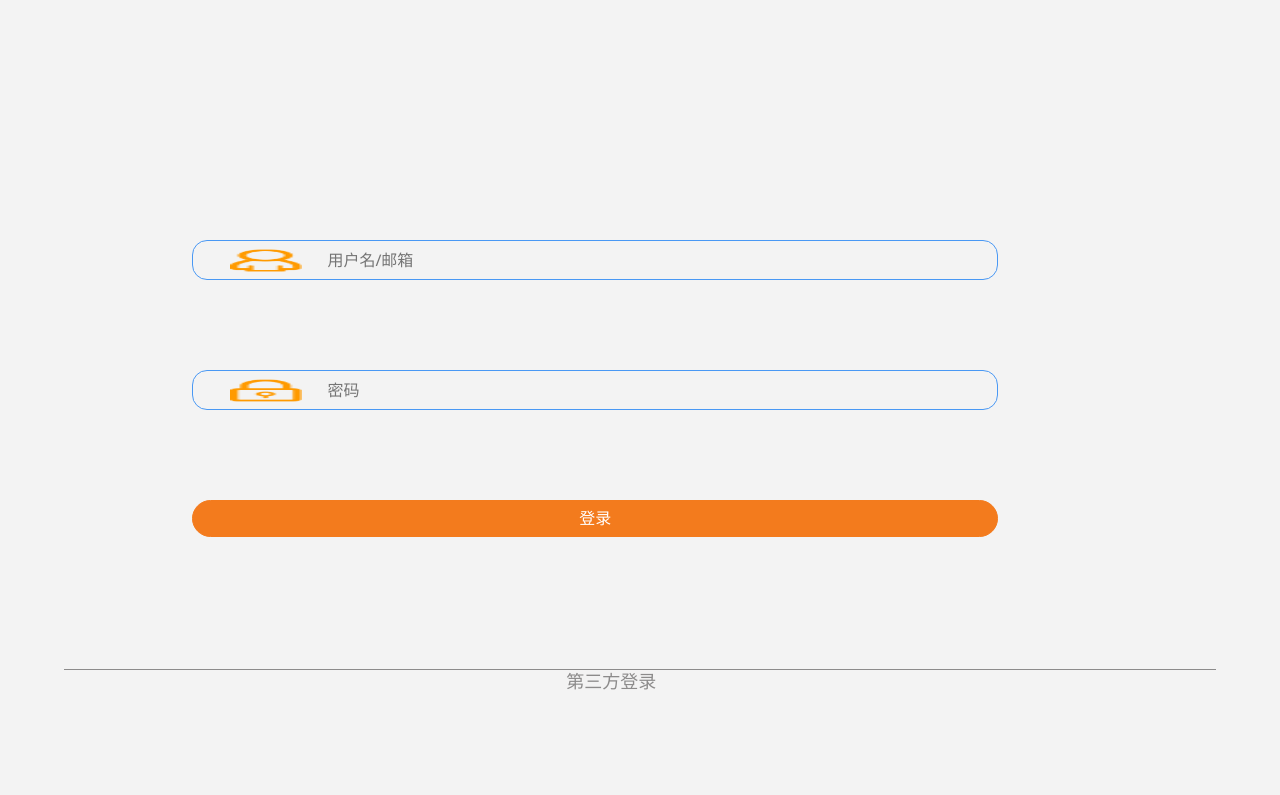
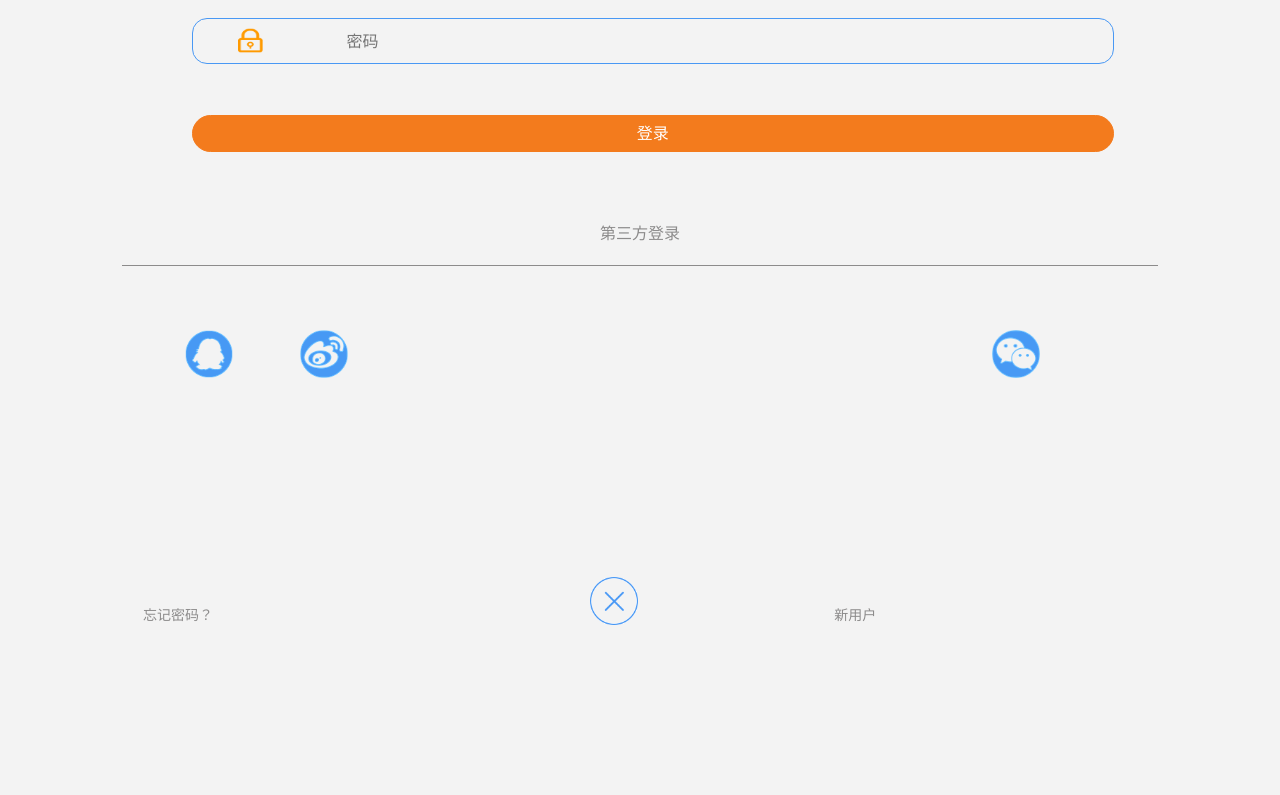
Before and after one commit to huang2a/longguo-app, a plain HTML site: page login.html in a window 1280 px wide. Shown: the part 473-1268 px from the top of the page. After the commit the page ends 1104 px from the top, so only its background shows below. Drawn offline with Linux system fonts and the light colour scheme.

Commit message:
修改登录注册模块

```diff
--- a/assets/css/app.css
+++ b/assets/css/app.css
@@ -161,25 +161,30 @@ padding-left: 1.6rem;
 /*登录注册*/
 .logo{
     width: 70%;
-    height: 10%;
-    margin: 20% auto;
+    height: 50%;
+    position: relative;
+    left: 15%;
+    margin-top: 5%;
     display: block;
 }
 .logo img{
     width: 80%;
-    height: 80%;
+    height: auto;
 }
 .login{
-    width: 70%;
+    width: 80%;
     height: auto;
     display: block;
-    margin: 10% auto;
+    position: relative;
+    left: 15%;
+    margin-top: 10%;
     overflow: hidden;
 }
 .login input {
     width: 90%;
-    height: 4rem;
-    margin-bottom: 10%;
+    height: 4.6rem;
+    display: block;
+    margin-bottom: 5%;
     border: 1px solid #4998f4;
     border-radius: 1.5rem;
     -moz-border-radius: 1.5rem;
@@ -187,13 +192,13 @@ padding-left: 1.6rem;
 }
 .usename{
     background: url(../images/usename-icon.png) 5% no-repeat;
-    -moz-background-size: 9% 60%;
-    background-size: 9% 60%;
+    -moz-background-size: 2.5rem 2.5rem;
+    background-size: 2.5rem 2.5rem;
 }
 .keyword{
     background: url(../images/keyword-icon.png) 5% no-repeat;
-    -moz-background-size: 9% 60%;
-    background-size: 9% 60%;
+    -moz-background-size: 2.5rem 2.5rem;
+    background-size: 2.5rem 2.5rem;
 }
 .logclick{
     width: 90%;
@@ -202,32 +207,36 @@ padding-left: 1.6rem;
 }
 .third-party{
     width: 90%;
-    margin: 0.5% auto;
-    border-top: 1px solid #8c8b8b;
-    margin-top: 1%;
+    position: relative;
+    left: 5%;
+    margin-top: 5%;
 }
 .third-head{
     display: inline-block;
     position: relative;
-    top: -10%;
-    left: 30%;
-    width: 35%;
-    font-size: 1.8rem;
+    width: 90%;
+    left: 5%;
+    font-size: 1.6rem;
     line-height: 1.8rem;
     text-align: center;
     background: #f3f3f3;
+    padding-bottom: 2%;
+    border-bottom: 1px solid #8c8b8b;
 }
 .third-icon{
     display: block;
-    margin-top: 0.6%;
+    position: relative;
+    margin-top: 5%;
+    width: 80%;
+    height: 6rem;
 }
-.third-icon>a{
-    float: left;
-    width: 4%;
-    height: 8%;
-    margin-left: 1%;
-    background-size: 60% 60%;
-    -moz-background-size: 60% 60%;
+.third-icon a{
+    width: 6rem;
+    height: 100%;
+    display: inline-block;
+    margin-right: 6%;
+    background-size: 80% 80%;
+    -moz-background-size: 80% 80%;
 }
 .tencent{
     background: url(../images/tencent-icon.png) center no-repeat;
@@ -241,27 +250,25 @@ padding-left: 1.6rem;
 .log-foot{
     width: 90%;
     height: 100%;
-    margin: 10% auto;
+    position: relative;
+    left: 10%;
+    margin-top: 15%;
     display: block;
-    padding-left: 10%;
 }
 .log-foot a{
-    float: left;
     display: block;
-    width: 30%;
+    width: 40%;
     font-size: 1.4rem;
     line-height: 3.2rem;
     color: #8c8b8b;
     margin-top: 2%;
 }
 .log-foot button{
-    float: left;
     border: none;
-    margin: 4% 8% 0 4%;
     background: url(../images/cancel-icon_180.gif) center no-repeat;
     background-size: 95% 95%;
-    width: 20%;
-    height: 5.5rem;
+    width: 5rem;
+    height: 5rem;
 }
 .sign{
     width: 100%;
@@ -273,7 +280,8 @@ padding-left: 1.6rem;
     width: 70%;
     height: auto;
     overflow: hidden;
-    margin: 0 auto;
+    position: relative;
+    left: 20%;
 }
 .signup input{
     width: 80%;
@@ -282,7 +290,7 @@ padding-left: 1.6rem;
     border: 1px solid #4998f4;
     border-radius: 1.5rem;
     -moz-border-radius: 1.5rem;
-    padding-left: 15%;
+    padding-left: 20%;
 }
 .signup button{
     width: 80%;
@@ -295,29 +303,31 @@ padding-left: 1.6rem;
     border: 1px solid #4998f4;
     border-radius: 1.5rem;
     -moz-border-radius: 1.5rem;
-    padding-left: 15%;
+    padding-left: 20%;
 }
 .signup a{
     display: block;
     width: 70%;
-    margin: 10% auto;
+    margin-top: 10%;
+    left: 20%;
+    text-align: center;
 }
 .phonenumber{
     background: url(../images/phone-icon.png) 5% no-repeat;
-    -moz-background-size: 9% 60%;
-    background-size: 9% 60%;
+    -moz-background-size: 2.5rem 2.5rem;
+    background-size: 2.5rem 2.5rem;
 }
 .test{
     width: 70%;
     height: 4.6rem;
     position: relative;
-    left: 15%;
+    left: 20%;
     margin-bottom: 4rem;
     display: block;
     overflow: hidden;
 }
 .test input{
-    width: 35%;
+    width: 30%;
     height: 4.6rem;
     float: left;
     margin-right: 5%;
@@ -328,24 +338,24 @@ padding-left: 1.6rem;
     padding-left: 1%;
 }
 .test button{
-    width: 40%;
+    width: 45%;
     height: 4.6rem;
     float: left;
 }
 .company{
     background: url(../images/copany-icon.png) 5% no-repeat;
-    -moz-background-size: 9% 60%;
-    background-size: 9% 60%;
+    -moz-background-size: 2.5rem 2.5rem;
+    background-size: 2.5rem 2.5rem;
 }
 .address{
     background: url(../images/address-icon.png) 5% no-repeat;
-    -moz-background-size: 9% 60%;
-    background-size: 9% 60%;
+    -moz-background-size: 2.5rem 2.5rem;
+    background-size: 2.5rem 2.5rem;
 }
 .aptitude{
     background: url(../images/aptitude-icon.png) 5% no-repeat;
-    -moz-background-size: 10% 60%;
-    background-size: 11% 60%;
+    -moz-background-size: 2.5rem 2.5rem;
+    background-size: 2.5rem 2.5rem;
 }
 .agreement{
     width: 96%;
--- a/login.html
+++ b/login.html
@@ -48,16 +48,16 @@
     <div class="third-head">
       第三方登录
     </div>
-    <div class="third-icon">
-      <a href="" class="tencent"></a>
-      <a href="" class="sina"></a>
-      <a href="" class="wechat"></a>
+    <div class="am-g am-g-fixed third-icon">
+      <a href="" class="am-u-sm-4 tencent"></a>
+      <a href="" class="am-u-sm-4 sina"></a>
+      <a href="" class="am-u-sm-4 wechat"></a>
     </div>
   </div>
   <div class="log-foot">
-    <a href="forgetkey.html">忘记密码？</a>
-    <button type="button" href="index.html"></button>
-    <a href="signup.html">新用户</a>
+    <a href="forgetkey.html" class="am-u-sm-4">忘记密码？</a>
+    <button type="button" href="index.html" class="am-u-sm-4"></button>
+    <a href="signup.html" class="am-u-sm-4">新用户</a>
   </div>
 
 </body>
```
